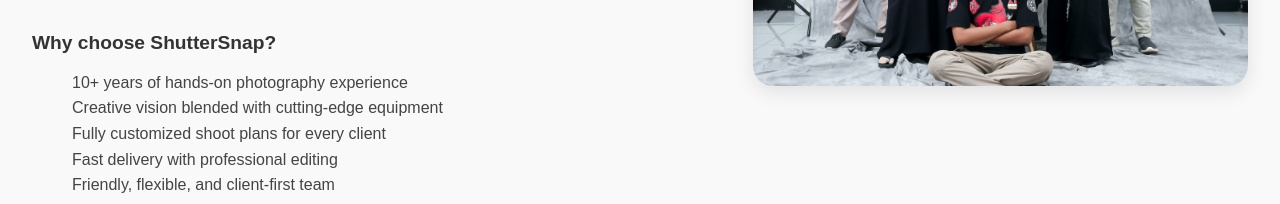
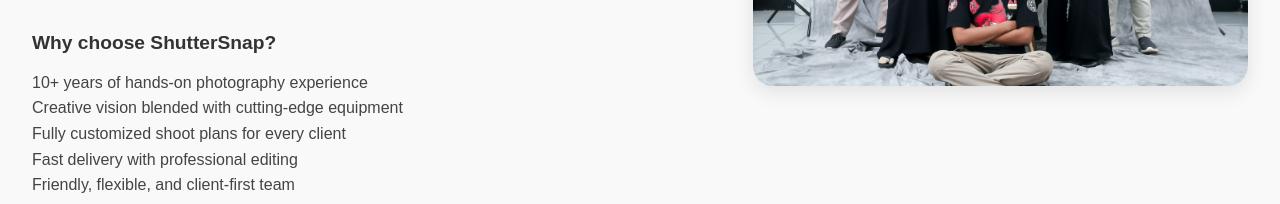
Before and after one commit to Palakgaur2004/shuttersnap-photography-portfolio, a Next.js app: page / in a window 1280 px wide. Shown: the part 748-952 px from the top of the page. Built offline with nearby package versions, Linux system fonts and the light colour scheme.

Commit message:
Update AboutSection.js

```diff
--- a/src/app/components/AboutSection.js
+++ b/src/app/components/AboutSection.js
@@ -55,7 +55,7 @@
           <h4 style={{ fontSize: '1.2rem', marginBottom: '0.5rem', color: '#333' }}>Why choose ShutterSnap?</h4>
           <ul style={{
             listStyleType: 'none',
-            paddingLeft: 'rem',
+            paddingLeft: '0rem',
             color: '#444',
             fontSize: '1rem',
             lineHeight: '1.6',
```
